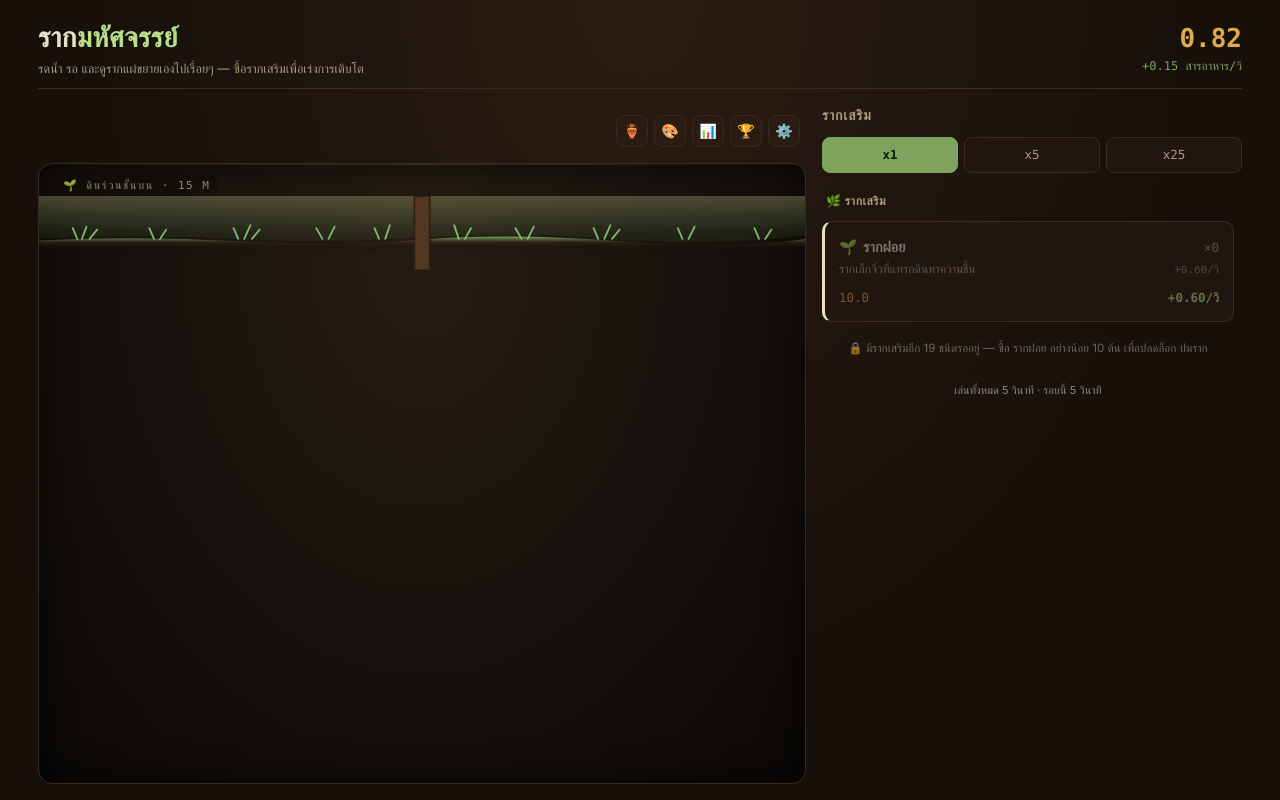
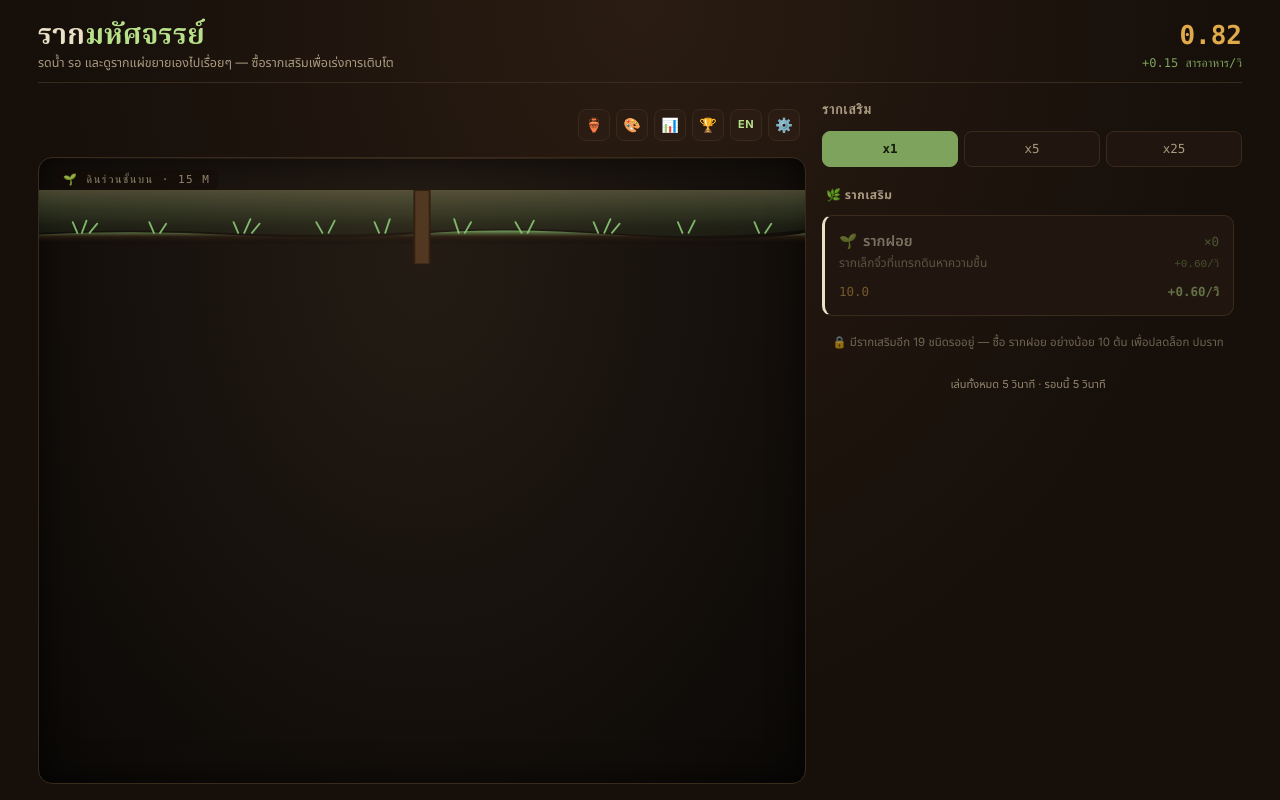
Before and after one commit to napapat-toy/root-idle, a Next.js app: page / in a window 1280 px wide. Built offline with nearby package versions, Linux system fonts and the light colour scheme.

Commit message:
feat(i18n): complete TH/EN localization and fix UI layout shifting

```diff
--- a/src/app/globals.css
+++ b/src/app/globals.css
@@ -1,4 +1,4 @@
-@import url('https://fonts.googleapis.com/css2?family=Fraunces:opsz,wght@9..144,400;9..144,600;9..144,700&family=Inter:wght@400;500;600;700&family=JetBrains+Mono:wght@400;600;700&display=swap');
+@import url('https://fonts.googleapis.com/css2?family=Fraunces:opsz,wght@9..144,400;9..144,600;9..144,700&family=Inter:wght@400;500;600;700&family=Noto+Sans+Thai:wght@400;500;600;700&family=Noto+Serif+Thai:wght@600;700&family=JetBrains+Mono:wght@400;600;700&display=swap');
 @import "tailwindcss";
 
 /* ==========================================================================
@@ -244,7 +244,7 @@ html, body {
 body {
   background: radial-gradient(ellipse at 50% 0%, var(--bg-panel-2) 0%, var(--bg-deep) 65%);
   color: var(--root-cream);
-  font-family: 'Inter', -apple-system, BlinkMacSystemFont, 'Segoe UI', Roboto, sans-serif;
+  font-family: 'Inter', 'Noto Sans Thai', -apple-system, BlinkMacSystemFont, 'Segoe UI', Roboto, sans-serif;
   @apply min-h-screen flex items-stretch justify-center antialiased;
   touch-action: manipulation;
   transition: background-color 0.4s ease, color 0.3s ease;
@@ -338,16 +338,16 @@ body {
    ========================================================================== */
 
 header {
-  @apply col-span-full flex flex-col sm:flex-row sm:items-baseline sm:justify-between gap-3 border-b border-soil-line pb-2.5 mb-0;
+  @apply col-span-full flex flex-col sm:flex-row sm:items-baseline sm:justify-between gap-3 border-b border-soil-line pb-2.5 mb-0 min-h-[62px];
 }
 
 .header-title-box {
-  @apply flex flex-col min-w-0;
+  @apply flex flex-col min-w-0 justify-center;
 }
 
 h1 {
-  font-family: 'Fraunces', serif;
-  @apply font-bold text-[28px] m-0 tracking-[0.3px] text-root-cream;
+  font-family: 'Fraunces', 'Noto Serif Thai', serif;
+  @apply font-bold text-[28px] m-0 tracking-[0.3px] text-root-cream leading-tight;
 }
 
 h1 span {
@@ -355,7 +355,7 @@ h1 span {
 }
 
 .subtitle {
-  @apply text-[12.5px] text-root-cream-dim mt-0.5 leading-[1.4];
+  @apply text-[12.5px] text-root-cream-dim mt-0.5 leading-[1.4] truncate max-w-[650px];
 }
 
 .stats {
@@ -383,11 +383,15 @@ h1 span {
    ========================================================================== */
 
 .top-actions-row {
-  @apply w-full flex items-center justify-between gap-1.5 flex-wrap sm:flex-nowrap mb-0 pt-1.5 pb-0.5 px-0.5;
+  @apply w-full flex items-center justify-between gap-1.5 flex-nowrap mb-0 pt-1.5 pb-0.5 px-0.5 min-h-[38px];
 }
 
 .top-actions-left {
-  @apply flex items-center gap-1.5 flex-wrap min-w-0 py-0.5;
+  @apply flex items-center gap-1.5 flex-nowrap min-w-0 py-0.5 overflow-x-auto;
+  scrollbar-width: none;
+}
+.top-actions-left::-webkit-scrollbar {
+  display: none;
 }
 
 .utility-btn-group {
@@ -400,7 +404,7 @@ h1 span {
 
 /* Base Pill Button */
 .prestige-mini-btn {
-  @apply inline-flex items-center gap-1.5 bg-prestige-bg border border-prestige-accent-dim text-prestige-accent text-xs font-sans px-3.5 py-1.5 rounded-full cursor-pointer shadow-[0_0_12px_rgba(183,140,240,0.15)] transition-all duration-150 whitespace-nowrap;
+  @apply inline-flex items-center gap-1.5 bg-prestige-bg border border-prestige-accent-dim text-prestige-accent text-xs font-sans px-3.5 py-1 rounded-full cursor-pointer shadow-[0_0_12px_rgba(183,140,240,0.15)] transition-all duration-150 whitespace-nowrap shrink-0 h-[30px];
 }
 
 .prestige-mini-btn:hover {
@@ -706,7 +710,7 @@ svg#rootCanvas {
 .module {
   background: var(--bg-panel);
   border: 1px solid var(--line-soil);
-  @apply rounded-[10px] p-3 sm:p-3.5 cursor-pointer select-none relative transition-all duration-150;
+  @apply rounded-[10px] p-3 sm:p-3.5 cursor-pointer select-none relative transition-all duration-150 min-h-[76px];
   z-index: 1;
 }
 
@@ -739,15 +743,15 @@ svg#rootCanvas {
 }
 
 .module-name {
-  @apply font-semibold text-[14.5px] text-root-cream;
+  @apply font-semibold text-[14.5px] text-root-cream truncate;
 }
 
 .module-owned {
-  @apply font-mono text-[12.5px] text-accent-glow-dim;
+  @apply font-mono text-[12.5px] text-accent-glow-dim shrink-0;
 }
 
 .module-desc {
-  @apply text-[12px] text-root-cream-dim mt-1 leading-[1.4];
+  @apply text-[12px] text-root-cream-dim mt-0.5 leading-[1.4] truncate flex-1 min-w-0;
 }
 
 .module-bottom {
--- a/src/app/page.tsx
+++ b/src/app/page.tsx
@@ -153,6 +153,7 @@ export default function Home() {
           onOpenOptions={() => setOptionsModalOpen(true)}
           onOpenAchievements={() => setAchievementsModalOpen(true)}
           onOpenStats={() => setStatsModalOpen(true)}
+          onToggleLanguage={() => setLanguage(lang === 'th' ? 'en' : 'th')}
         />
 
         <StageCanvas
--- a/src/components/ModuleCard.tsx
+++ b/src/components/ModuleCard.tsx
@@ -77,7 +77,7 @@ export const ModuleCard: React.FC<ModuleCardProps> = React.memo(({
           <span className="module-owned">×{owned}</span>
         </div>
 
-        <div style={{ display: 'flex', justifyContent: 'space-between', alignItems: 'baseline', marginTop: '3px', gap: '8px' }}>
+        <div style={{ display: 'flex', justifyContent: 'space-between', alignItems: 'baseline', marginTop: '3px', gap: '8px', minWidth: 0 }}>
           <div className="module-desc" style={{ marginTop: 0 }}>{localized.desc}</div>
           <span style={{ fontSize: '11px', color: 'var(--accent-glow-dim)', whiteSpace: 'nowrap', fontFamily: 'monospace', flexShrink: 0, opacity: 0.9 }}>
             +{fmt(effRate * qty)}{isEn ? '/s' : '/วิ'}{owned > 0 ? (isEn ? ' next' : ' ต่อรอบ') : ''}
--- a/src/components/TopActions.tsx
+++ b/src/components/TopActions.tsx
@@ -16,6 +16,7 @@ interface TopActionsProps {
   onOpenRelics?: () => void;
   onOpenAutomation?: () => void;
   onOpenTranscendence?: () => void;
+  onToggleLanguage?: () => void;
 }
 
 export const TopActions: React.FC<TopActionsProps> = React.memo(({
@@ -28,6 +29,7 @@ export const TopActions: React.FC<TopActionsProps> = React.memo(({
   onOpenRelics,
   onOpenAutomation,
   onOpenTranscendence,
+  onToggleLanguage,
 }) => {
   const lang: Language = state.lang || 'th';
   const isEn = lang === 'en';
@@ -172,7 +174,7 @@ export const TopActions: React.FC<TopActionsProps> = React.memo(({
           <button
             className="utility-icon-btn"
             onClick={onOpenRelics}
-            title={lang === 'en' ? 'Subterranean Museum & Biomes' : 'พิพิธภัณฑ์โบราณวัตถุ & ชีวนิเวศ'}
+            title={tr.relicsTooltip}
             style={{ position: 'relative' }}
           >
             🏺
@@ -223,6 +225,17 @@ export const TopActions: React.FC<TopActionsProps> = React.memo(({
           </button>
         )}
 
+        {onToggleLanguage && (
+          <button
+            className="utility-icon-btn"
+            onClick={onToggleLanguage}
+            title={tr.langToggleTooltip}
+            style={{ fontWeight: 700, fontSize: '11px', letterSpacing: '0.5px', color: 'var(--accent-glow)' }}
+          >
+            {isEn ? 'TH' : 'EN'}
+          </button>
+        )}
+
         <button
           className="utility-icon-btn"
           onClick={onOpenOptions}
--- a/src/components/modals/StatsModal.tsx
+++ b/src/components/modals/StatsModal.tsx
@@ -230,7 +230,7 @@ export const StatsModal: React.FC<StatsModalProps> = React.memo(({
                 <div className="stats-row">
                   <span className="stats-label">{isEn ? 'Active Biome:' : 'ชีวนิเวศฉากหลัง:'}</span>
                   <span className="stats-value" style={{ color: 'var(--root-cream)' }}>
-                    {currentBiome ? `${currentBiome.icon} ${currentBiome.name}` : '🧭 Topsoil'}
+                    {currentBiome ? `${currentBiome.icon} ${isEn ? currentBiome.enName : currentBiome.name}` : (isEn ? '🧭 Dynamic Subterranean Strata' : '🧭 การเดินทางใต้พิภพ (Dynamic)')}
                   </span>
                 </div>
               </div>
--- a/src/lib/i18n.ts
+++ b/src/lib/i18n.ts
@@ -518,6 +518,7 @@ export const UI_TEXTS = {
     achievementsTooltip: 'เหรียญความสำเร็จ: ปลดล็อกแล้ว {count} อัน (+{count}% เรต)',
     skinsTooltip: 'สกินปัจจุบัน: {name} (กดเพื่อเปลี่ยน)',
     wardrobeTooltip: 'ห้องแต่งตัว: เลือกสกินรากไม้ & ธีมหน้าต่าง UI',
+    relicsTooltip: 'พิพิธภัณฑ์โบราณวัตถุ & ชีวนิเวศใต้พิภพ',
     optionsTooltip: 'ตัวเลือก & การตั้งค่า & บันทึก',
     langToggleTooltip: 'เปลี่ยนภาษา / Switch Language (TH / EN)',
     autoOff: 'Auto ปิด',
@@ -688,6 +689,7 @@ export const UI_TEXTS = {
     achievementsTooltip: 'Achievements: Unlocked {count} (+{count}% Global Rate)',
     skinsTooltip: 'Current Skin: {name} (Click to toggle)',
     wardrobeTooltip: 'Wardrobe: Customize Root Skins & UI Themes',
+    relicsTooltip: 'Subterranean Museum & Biomes',
     optionsTooltip: 'Options, Settings & Save Slots',
     langToggleTooltip: 'Switch Language / เปลี่ยนภาษา (EN / TH)',
     autoOff: 'Auto OFF',
--- a/src/types/game.ts
+++ b/src/types/game.ts
@@ -118,12 +118,15 @@ export type BiomeId =
 export interface BiomeDef {
   id: BiomeId;
   name: string;
+  enName: string;
   desc: string;
+  enDesc: string;
   icon: string;
   bgGradient: string;
   particleType: 'spores' | 'crystals' | 'embers' | 'runes' | 'stardust' | 'leaves';
   particleColor: string;
   ambientBonusDesc: string;
+  enAmbientBonusDesc: string;
   relicRequiredCount: number;
 }
 
```
Also changed, not shown: src/components/modals/RelicsModal.tsx (+7 -11 lines), src/constants/relics.ts (+18 -0 lines).
